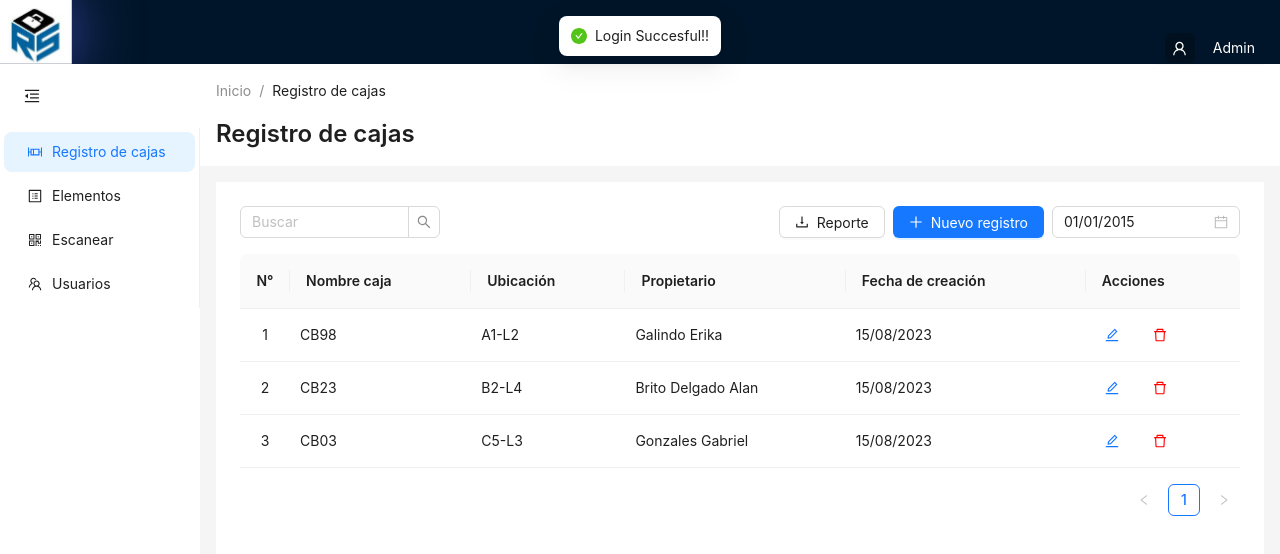
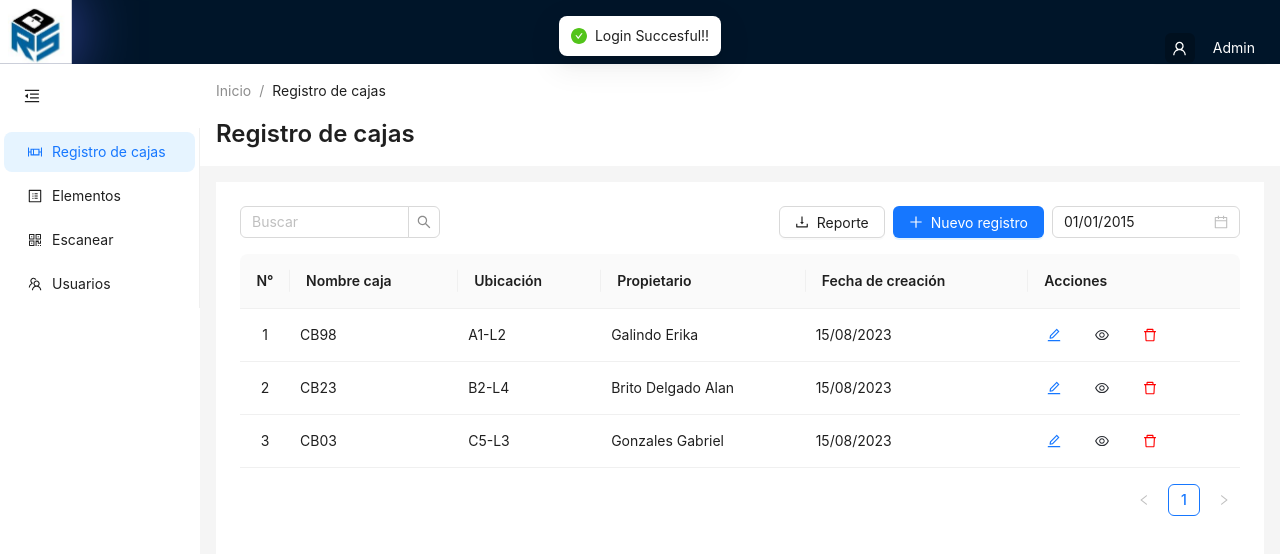
Before and after one commit to mauroSoliz98/RDSQRSYSTEM-FRONT, a React (Vite) app: page /home/elementos_listar in a window 1280 px wide. Both pictures are taken after typing "name@example.com", "Sample123" into the empty fields and a click on the button "Iniciar sesion". Shown: the top 554 px of the page. Built offline with nearby package versions, Linux system fonts and the light colour scheme.

Commit message:
mostrar elementos dentro de cajas

```diff
--- /dev/null
+++ b/src/Pages/Registro_cajas/ElementosListar.jsx
@@ -0,0 +1,140 @@
+import React, { useEffect, useState} from 'react'
+import { Space, Button, Table, Modal, Tooltip } from 'antd'
+import {EditOutlined,DeleteOutlined} from '@ant-design/icons';
+import TopButtons from '../TopButtons/TopButtons';
+import { FormItems } from '../Elementos/FormItems';
+
+export function ElementosListar() {
+    const [loading, setLoading] = useState(false)
+    const [dataSource, setDataSource] = useState([])
+    const [isModalOpen, setIsModalOpen] = useState(false);
+    const [modalTitle, setModalTitle] = useState('');
+    const [tableHeight, setTableHeight] = useState(0);
+    const data = [
+      {
+        id:'1',
+        title:'Smartphones',
+        description:'Celulares inteligentes de diversas marcas',
+        box:'C12',
+        owner:'Galindo Erika',
+        category:'Tecnologia'
+      },
+      {
+        id:'2',
+        title:'Tubos',
+        description:'Tubos de plastico',
+        box:'C23',
+        owner:'Brito Alan',
+        category:'Plomeria'
+      },
+      {
+        id:'3',
+        title:'Lamparas',
+        description:'Lamparas de dormitorio',
+        box:'C50',
+        owner:'Quito Esteban',
+        category:'Muebleria'
+      },
+    ]
+
+
+    // Define una función auxiliar para determinar si es un dispositivo móvil
+    const isMobile = window.innerWidth <= 768;
+
+    const columns=[
+      {
+        title:'N°',
+        dataIndex:'id',
+        render: (text, record, index) => index + 1,
+        width: 50,
+        align: 'center',
+      },
+      {
+        title:'Elemento',
+        dataIndex:'title'
+      },
+      {
+        title:'Descripcion',
+        dataIndex:'description',
+        responsive: ['md'],
+      },
+      {
+        title:'Caja',
+        dataIndex:'box'
+      },
+      {
+        title:'Propietario',
+        dataIndex:'owner',
+        responsive: ['md'],
+      },
+      {
+        title:'Categoria',
+        dataIndex:'category',
+        responsive: ['md'],
+      },
+      {
+        title:'Acciones',
+        key: 'Actions',
+        render:(record)=>(
+          <Space size="middle">
+            <Tooltip title="Editar">
+                <Button type="link" icon={<EditOutlined />} onClick={()=>showModal('Editar Elmento')}/>
+            </Tooltip>
+            <Tooltip title="Eliminar">
+                <Button style={{color:"red" }} type="ghost" icon={<DeleteOutlined />}/>
+            </Tooltip>
+          </Space>
+        ),
+      }
+    ];
+
+    const expandedRowRender = (record) => {
+      const responsiveColumns = columns.filter((col) => col.responsive && col.responsive.includes('md'));
+
+      return (
+        <div>
+          {responsiveColumns.map((col) => (
+            <p key={col.dataIndex}>
+             <strong>{col.title}:</strong> {record[col.dataIndex]}
+            </p>
+          ))}
+          {/* Agrega aquí el contenido adicional que deseas mostrar en la fila expandible */}
+        </div>
+      );
+    };
+
+    const showModal=(title)=>{
+      setModalTitle(title);
+      setIsModalOpen(true);
+    }
+    const handleOk=()=>{
+      setIsModalOpen(false);
+    }
+    const handleCancel=()=>{
+      setIsModalOpen(false);
+    }
+
+    return (
+      <div>
+        <TopButtons onClick={() => showModal('Crear Elemento')}/>
+          <div>
+          <Table rowKey={'id'}
+            loading={loading}
+            columns={columns}
+            dataSource={data}
+            pagination={{
+              pageSize: isMobile ? 10 : 10,
+            }}
+            scroll={{
+              y: 550
+            }}
+            expandable={{ expandedRowRender: isMobile ? expandedRowRender : undefined }}
+          />
+        </div>
+          <Modal title={modalTitle} open={isModalOpen} onOk={handleOk} onCancel={handleCancel}>
+          <FormItems CancelButton={handleCancel}/>
+        </Modal>
+      </div>
+    )
+  }
+export default ElementosListar
--- a/src/Pages/Registro_cajas/index.jsx
+++ b/src/Pages/Registro_cajas/index.jsx
@@ -1,12 +1,14 @@
 import React, { useState, useEffect } from 'react';
-import { EditOutlined, DeleteOutlined, DownloadOutlined, PlusOutlined } from '@ant-design/icons';
+import { EditOutlined, DeleteOutlined, DownloadOutlined, EyeOutlined, PlusOutlined } from '@ant-design/icons';
 import { Input, Space, Button, Table, Col, Row, Modal, message, Tooltip } from 'antd';
 import { FormBoxes } from './FormBoxes';
 import TopButtons from '../TopButtons/TopButtons';
-
+import { Link, useLocation } from 'react-router-dom';
 const { Search } = Input;
 
 export function RegistroCajas() {
+  const location = useLocation();
+
   const [loading, setLoading] = useState(false);
   const [isModalOpen, setIsModalOpen] = useState(false);
   const [dataSource, setDataSource] = useState([]);
@@ -74,6 +76,11 @@ export function RegistroCajas() {
         <Space size="middle">
           <Tooltip title="Editar">
             <Button type="link" icon={<EditOutlined />} onClick={() => showModal('Editar Caja')} />
+          </Tooltip>
+          <Tooltip title="Ver Elementos">
+            <Link to="/elementos_listar">
+              <Button style={{ color: "#292c32" }} type="ghost" icon={<EyeOutlined />} />
+            </Link>
           </Tooltip>
           <Tooltip title="Eliminar">
             <Button style={{ color: 'red' }} type="ghost" icon={<DeleteOutlined />} />
--- a/src/components/AppRoutes/index.jsx
+++ b/src/components/AppRoutes/index.jsx
@@ -5,6 +5,7 @@ import { Elementos } from '../../Pages/Elementos'
 import { Escanear } from '../../Pages/Escanear'
 import { Reportes } from '../../Pages/Reportes'
 import { Usuarios } from '../../Pages/Usuarios'
+import { ElementosListar } from '../../Pages/Registro_cajas/ElementosListar'
 
 
 export function AppRoutes() {
@@ -16,6 +17,7 @@ export function AppRoutes() {
             <Route path='/escanear' element={<Escanear/>}/>
             <Route path='/usuarios' element={<Usuarios/>}/>
             <Route path='/reportes' element={<Reportes/>}/>
+            <Route path='/elementos_listar' element={<ElementosListar/>}/>
         </Routes>
     </div>
   )
```
